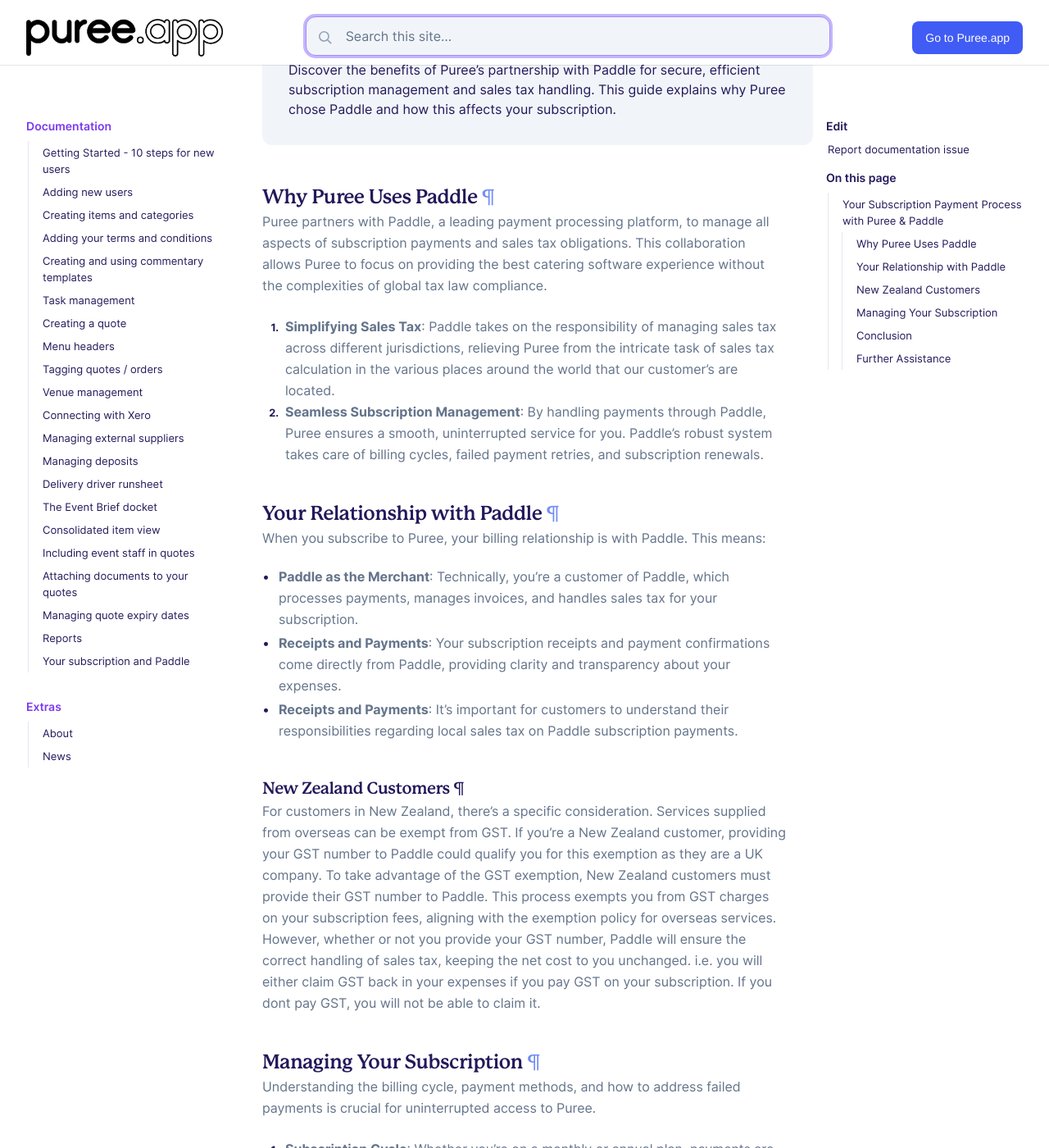
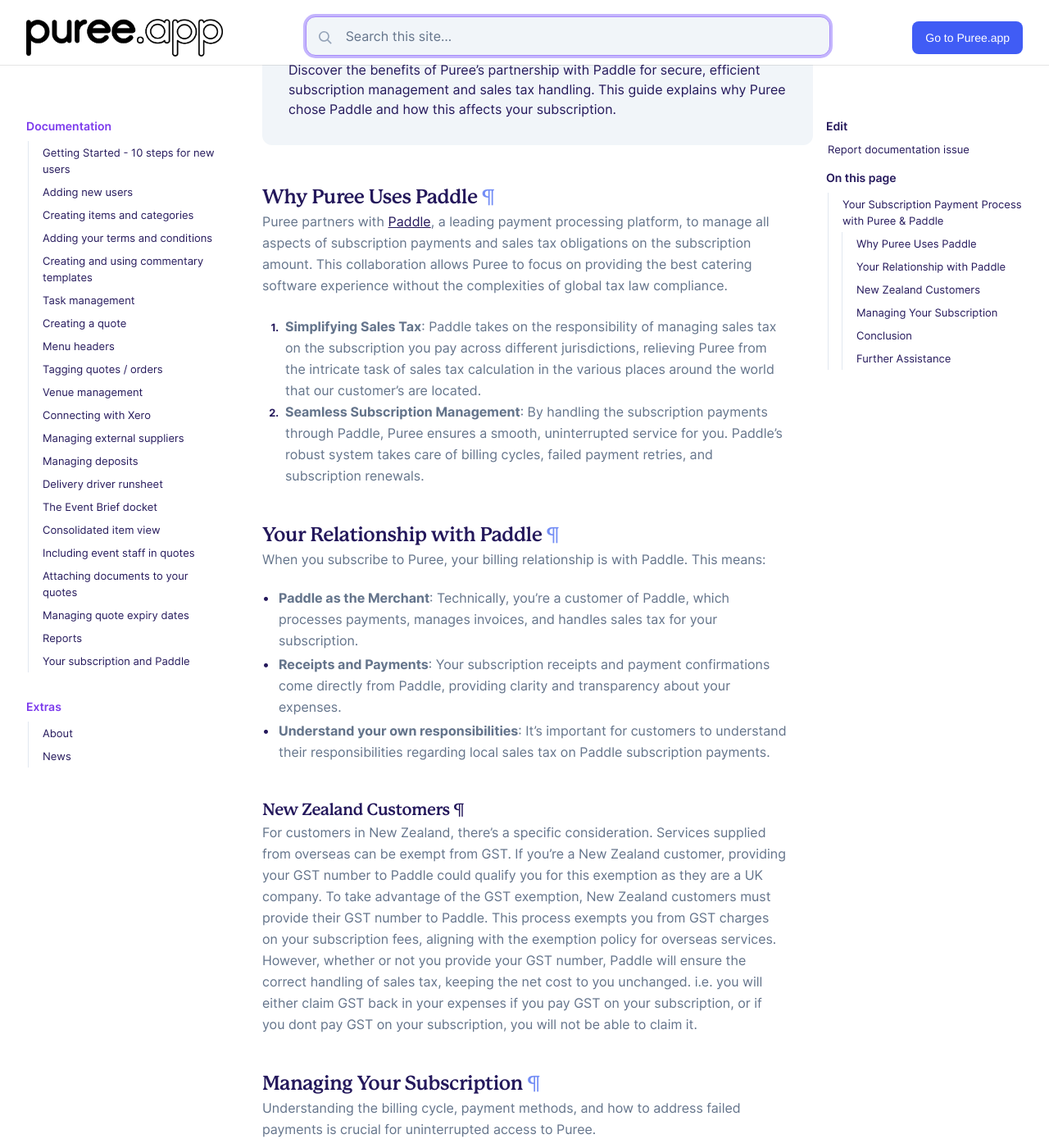
Before and after one commit to puree-catering/puree-catering.github.io, a Jekyll site: the page built from _docs/subscription-payment.md, in a window 1280 px wide and 1400 px high, scrolled down 308 px. Shown: the whole window at 82% size. Built offline with Jekyll 4.4.1, drawn with Linux system fonts in a browser that asks for light colours.

Commit message:
page on subscriptions

```diff
--- a/_docs/subscription-payment.md
+++ b/_docs/subscription-payment.md
@@ -7,11 +7,11 @@ description: Understand how Puree partners with Paddle to streamline your subscr
 
 ## Why Puree Uses Paddle
 
-Puree partners with Paddle, a leading payment processing platform, to manage all aspects of subscription payments and sales tax obligations. This collaboration allows Puree to focus on providing the best catering software experience without the complexities of global tax law compliance.
+Puree partners with [Paddle](https://www.paddle.com), a leading payment processing platform, to manage all aspects of subscription payments and sales tax obligations on the subscription amount. This collaboration allows Puree to focus on providing the best catering software experience without the complexities of global tax law compliance.
 
-1. **Simplifying Sales Tax**: Paddle takes on the responsibility of managing sales tax across different jurisdictions, relieving Puree from the intricate task of sales tax calculation in the various places around the world that our customer's are located.
+1. **Simplifying Sales Tax**: Paddle takes on the responsibility of managing sales tax on the subscription you pay across different jurisdictions, relieving Puree from the intricate task of sales tax calculation in the various places around the world that our customer's are located.
 
-2. **Seamless Subscription Management**: By handling payments through Paddle, Puree ensures a smooth, uninterrupted service for you. Paddle’s robust system takes care of billing cycles, failed payment retries, and subscription renewals.
+2. **Seamless Subscription Management**: By handling the subscription payments through Paddle, Puree ensures a smooth, uninterrupted service for you. Paddle’s robust system takes care of billing cycles, failed payment retries, and subscription renewals.
 
 ## Your Relationship with Paddle
 
@@ -19,11 +19,11 @@ When you subscribe to Puree, your billing relationship is with Paddle. This mean
 
 - **Paddle as the Merchant**: Technically, you're a customer of Paddle, which processes payments, manages invoices, and handles sales tax for your subscription.
 - **Receipts and Payments**: Your subscription receipts and payment confirmations come directly from Paddle, providing clarity and transparency about your expenses.
-- **Receipts and Payments**: It's important for customers to understand their responsibilities regarding local sales tax on Paddle subscription payments.
+- **Understand your own responsibilities**: It's important for customers to understand their responsibilities regarding local sales tax on Paddle subscription payments.
 
 ### New Zealand Customers
 
-For customers in New Zealand, there's a specific consideration. Services supplied from overseas can be exempt from GST. If you're a New Zealand customer, providing your GST number to Paddle could qualify you for this exemption as they are a UK company. To take advantage of the GST exemption, New Zealand customers must provide their GST number to Paddle. This process exempts you from GST charges on your subscription fees, aligning with the exemption policy for overseas services. However, whether or not you provide your GST number, Paddle will ensure the correct handling of sales tax, keeping the net cost to you unchanged. i.e. you will either claim GST back in your expenses if you pay GST on your subscription. If you dont pay GST, you will not be able to claim it.
+For customers in New Zealand, there's a specific consideration. Services supplied from overseas can be exempt from GST. If you're a New Zealand customer, providing your GST number to Paddle could qualify you for this exemption as they are a UK company. To take advantage of the GST exemption, New Zealand customers must provide their GST number to Paddle. This process exempts you from GST charges on your subscription fees, aligning with the exemption policy for overseas services. However, whether or not you provide your GST number, Paddle will ensure the correct handling of sales tax, keeping the net cost to you unchanged. i.e. you will either claim GST back in your expenses if you pay GST on your subscription, or if you dont pay GST on your subscription, you will not be able to claim it.
 
 ## Managing Your Subscription
 
```
